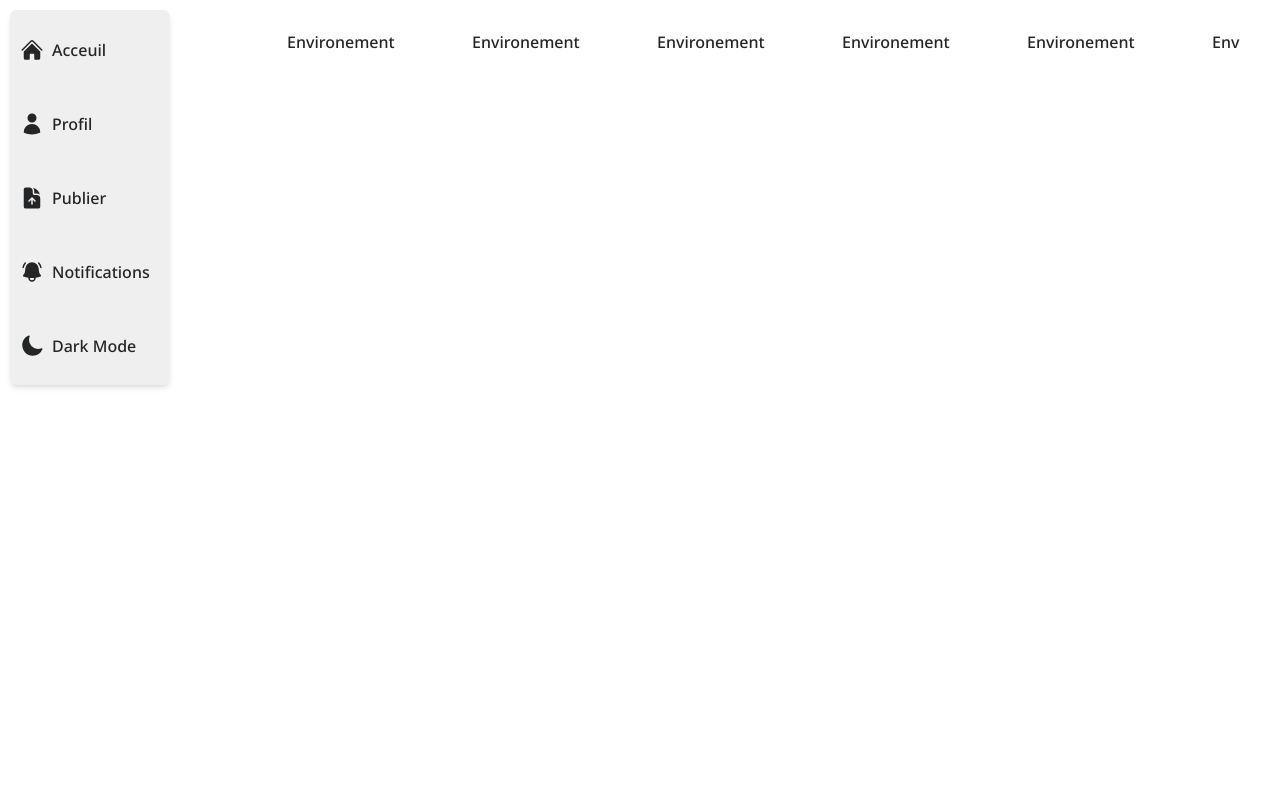
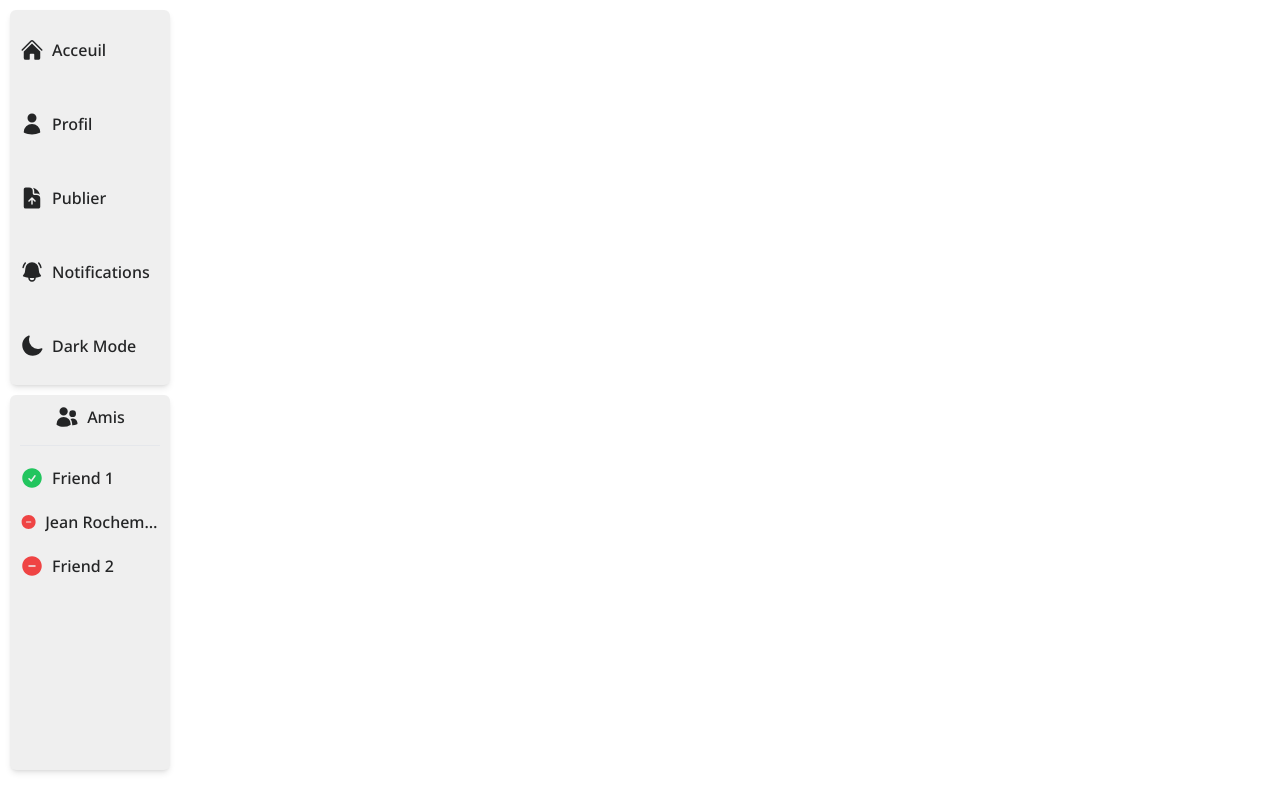
Before and after one commit to DumeGrisoni/gac-social-network, a Next.js app: page / in a window 1280 px wide. Shown: the top 812 px of the page. Built offline with nearby package versions, Linux system fonts and the light colour scheme.

Commit message:
adding Friendsbar

```diff
--- /dev/null
+++ b/app/Components/FriendsBar.jsx
@@ -0,0 +1,42 @@
+'use client';
+import React from 'react';
+import {
+  UsersIcon,
+  CheckCircleIcon,
+  MinusCircleIcon,
+} from '@heroicons/react/24/solid';
+
+const FriendsBar = () => {
+  return (
+    <div className="hidden lg:flex lg:p-[10px] shadow-md bg-2 rounded-md lg:w-auto lg:h-[375px] lg:flex-col lg:justify-start lg:items-start lg:gap-[20px] lg:rounded-md lg:m-[10px]">
+      <div className="flex flex-col w-full gap-4 ">
+        <div className="flex mx-auto items-center justify-center gap-2">
+          <UsersIcon width={24} />
+          <h1>Amis</h1>
+        </div>
+        <hr className="w-full" />
+      </div>
+      <div className="flex flex-col gap-[20px] flex-nowrap w-full">
+        <div className="hover:text-[#4B9AD4] transition ease-in-out cursor-pointer">
+          <div className="flex gap-2">
+            <CheckCircleIcon width={24} className="text-green-500" />
+            <p className="truncate">Friend 1</p>
+          </div>
+        </div>
+        <div className="hover:text-[#4B9AD4] transition ease-in-out cursor-pointer">
+          <div className="flex gap-2">
+            <MinusCircleIcon width={24} className="text-red-500" />
+            <p className="truncate">Jean Rochemoutarde</p>
+          </div>
+        </div>
+        <div className="hover:text-[#4B9AD4] transition ease-in-out cursor-pointer">
+          <div className="flex gap-2">
+            <MinusCircleIcon width={24} className="text-red-500" />
+            <p className="text-ellipsis">Friend 2</p>
+          </div>
+        </div>
+      </div>
+    </div>
+  );
+};
+export default FriendsBar;
--- a/app/Components/Navbar.jsx
+++ b/app/Components/Navbar.jsx
@@ -1,5 +1,6 @@
 'use client';
 import { useState, useEffect } from 'react';
+import FriendsBar from './FriendsBar';
 import { useTheme } from 'next-themes';
 import Link from 'next/link';
 import {
@@ -91,7 +92,9 @@ const Navbar = () => {
           )}
         </Link>
       </nav>
-      <nav className="hidden"></nav>
+      <nav className="hidden lg:block">
+        <FriendsBar />
+      </nav>
     </div>
   );
 };
--- a/app/page.jsx
+++ b/app/page.jsx
@@ -1,9 +1,3 @@
-import Categories from './Components/Categories';
-
 export default function Home() {
-  return (
-    <div>
-      <Categories />
-    </div>
-  );
+  return <div></div>;
 }
--- a/package.json
+++ b/package.json
@@ -23,6 +23,9 @@
     "tailwindcss": "3.3.2"
   },
   "devDependencies": {
+    "@faker-js/faker": "^8.0.2",
+    "@types/node": "20.3.1",
+    "@types/react": "18.2.12",
     "tailwind-scrollbar": "^3.0.4"
   }
 }
```
Also changed, not shown: tsconfig.json (added, +35 -0 lines), 1 other file (tests, documents, lock files or other folders).
